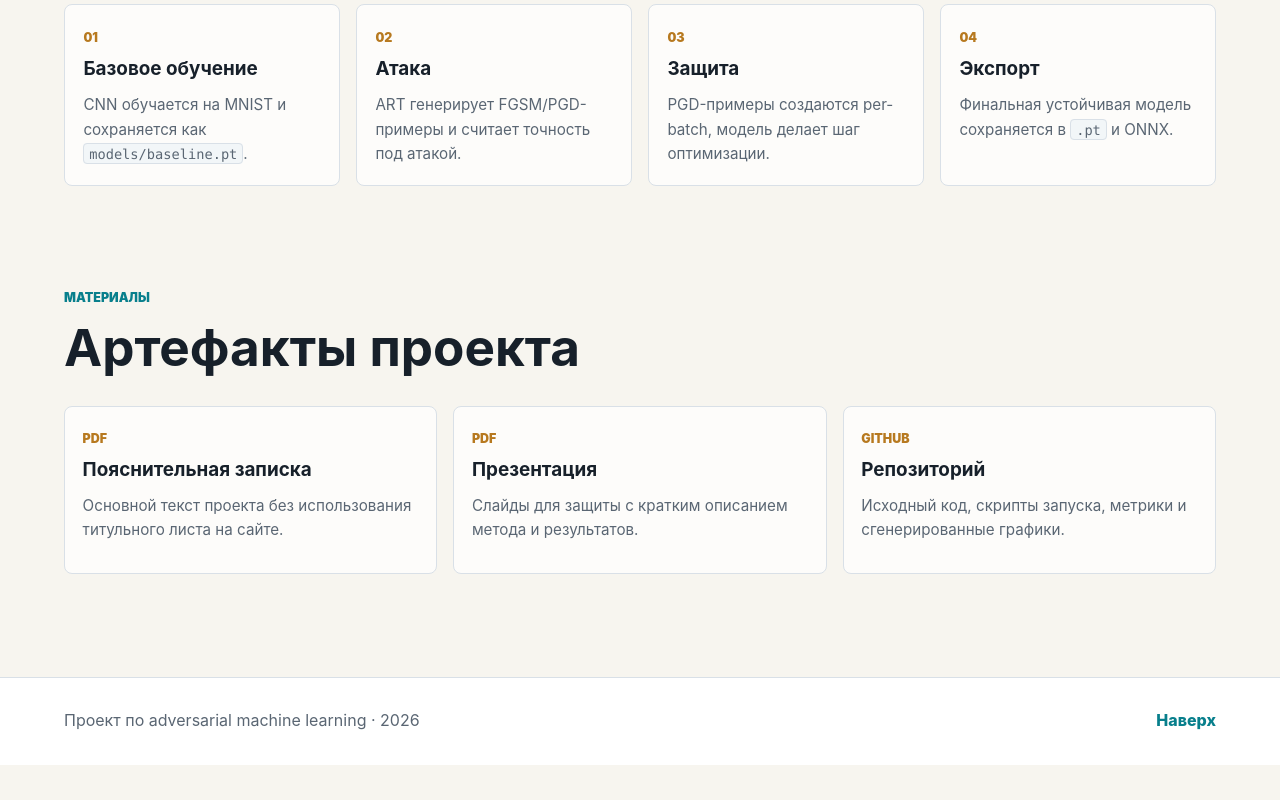
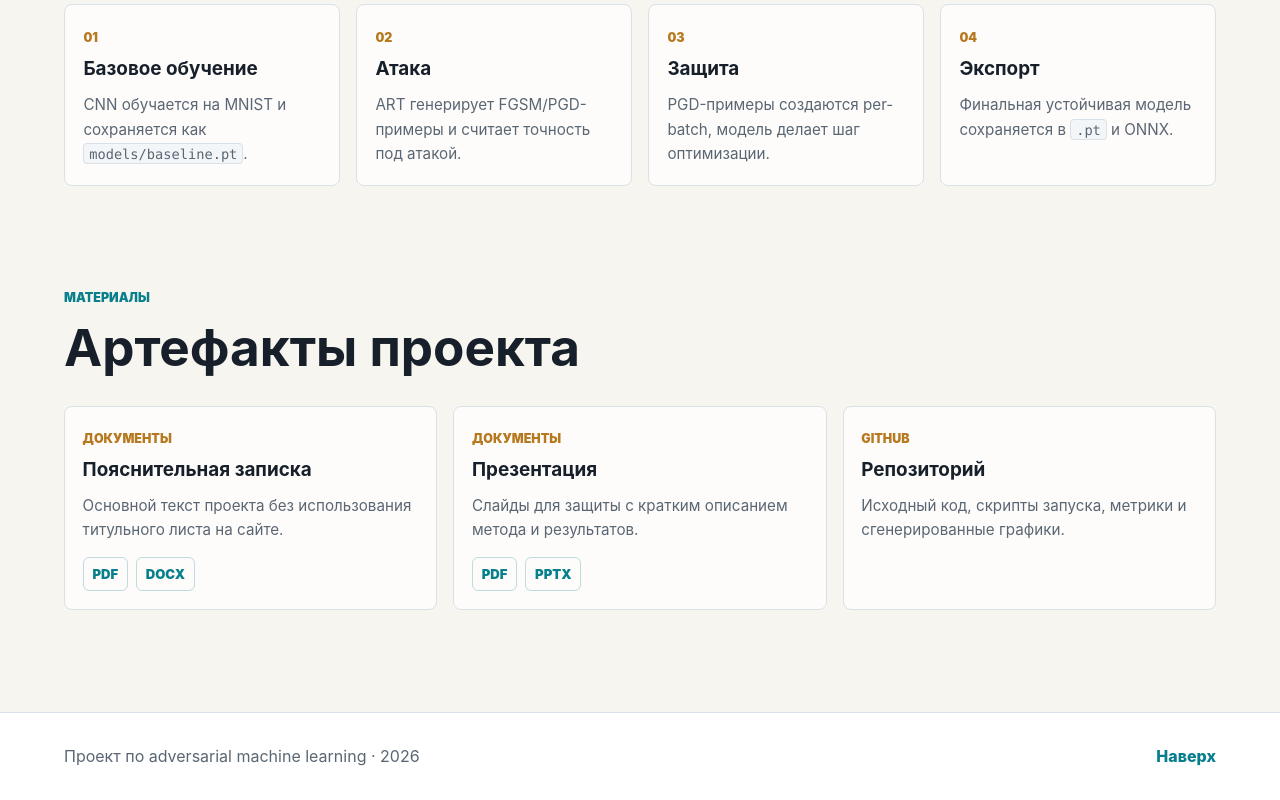
Before and after one commit to NotosWind/project_adversarial_ml, a plain HTML site: page index.html in a window 1280 px wide. Shown: the part 4160-4960 px from the top of the page. Before the commit the page ends 4925 px from the top, so only its background shows below. Drawn offline with Linux system fonts and the light colour scheme.

Commit message:
Add latest project docs to Pages

```diff
--- a/index.html
+++ b/index.html
@@ -213,16 +213,24 @@
           <h2>Артефакты проекта</h2>
         </div>
         <div class="artifact-grid">
-          <a href="assets/docs/report.pdf">
-            <span>PDF</span>
+          <article>
+            <span>Документы</span>
             <strong>Пояснительная записка</strong>
             <p>Основной текст проекта без использования титульного листа на сайте.</p>
-          </a>
-          <a href="assets/docs/presentation.pdf">
-            <span>PDF</span>
+            <div class="artifact-links">
+              <a href="assets/docs/report.pdf">PDF</a>
+              <a href="assets/docs/report.docx">DOCX</a>
+            </div>
+          </article>
+          <article>
+            <span>Документы</span>
             <strong>Презентация</strong>
             <p>Слайды для защиты с кратким описанием метода и результатов.</p>
-          </a>
+            <div class="artifact-links">
+              <a href="assets/docs/presentation.pdf">PDF</a>
+              <a href="assets/docs/presentation.pptx">PPTX</a>
+            </div>
+          </article>
           <a href="https://github.com/NotosWind/project_adversarial_ml">
             <span>GitHub</span>
             <strong>Репозиторий</strong>
--- a/styles.css
+++ b/styles.css
@@ -291,7 +291,8 @@ p {
 }
 
 .fact-grid article,
-.artifact-grid a,
+.artifact-grid > a,
+.artifact-grid > article,
 .steps li {
   border: 1px solid var(--line);
   border-radius: 8px;
@@ -326,6 +327,25 @@ p {
   margin-top: 0.55rem;
   color: var(--muted);
   font-size: 0.95rem;
+}
+
+.artifact-links {
+  display: flex;
+  flex-wrap: wrap;
+  gap: 0.5rem;
+  margin-top: 0.9rem;
+}
+
+.artifact-links a {
+  display: inline-flex;
+  align-items: center;
+  min-height: 32px;
+  padding: 0.35rem 0.55rem;
+  border: 1px solid rgba(8, 127, 140, 0.26);
+  border-radius: 6px;
+  color: var(--teal);
+  font-size: 0.82rem;
+  font-weight: 900;
 }
 
 .result-band {
@@ -449,13 +469,15 @@ tr:last-child td {
   margin-top: 2rem;
 }
 
-.artifact-grid a {
+.artifact-grid > a,
+.artifact-grid > article {
   min-height: 168px;
   padding: 1.1rem;
   transition: transform 160ms ease, border-color 160ms ease, background 160ms ease;
 }
 
-.artifact-grid a:hover {
+.artifact-grid > a:hover,
+.artifact-grid > article:hover {
   transform: translateY(-3px);
   border-color: var(--teal);
   background: #fff;
```
Also changed, not shown: 2 other files.
